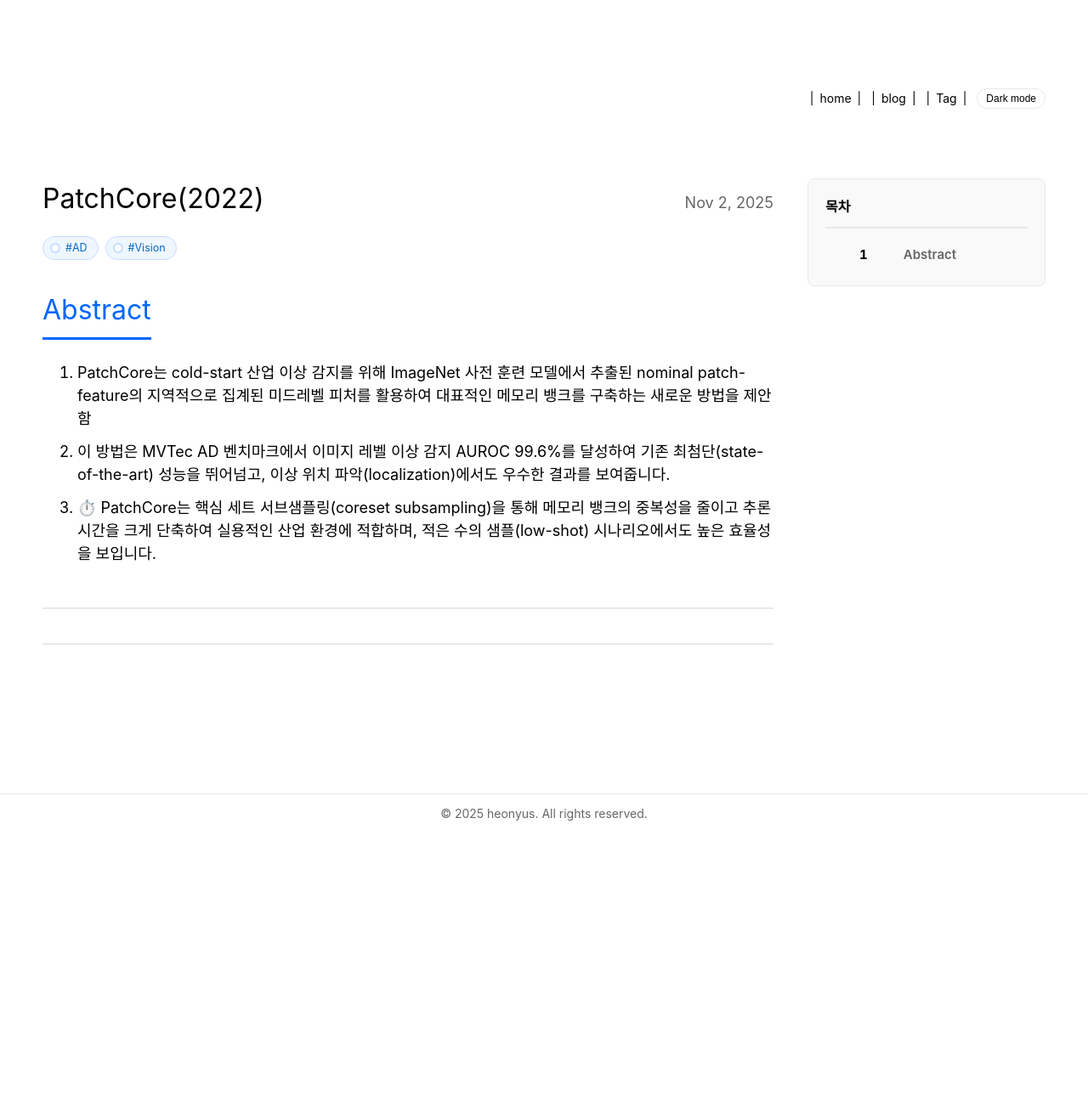
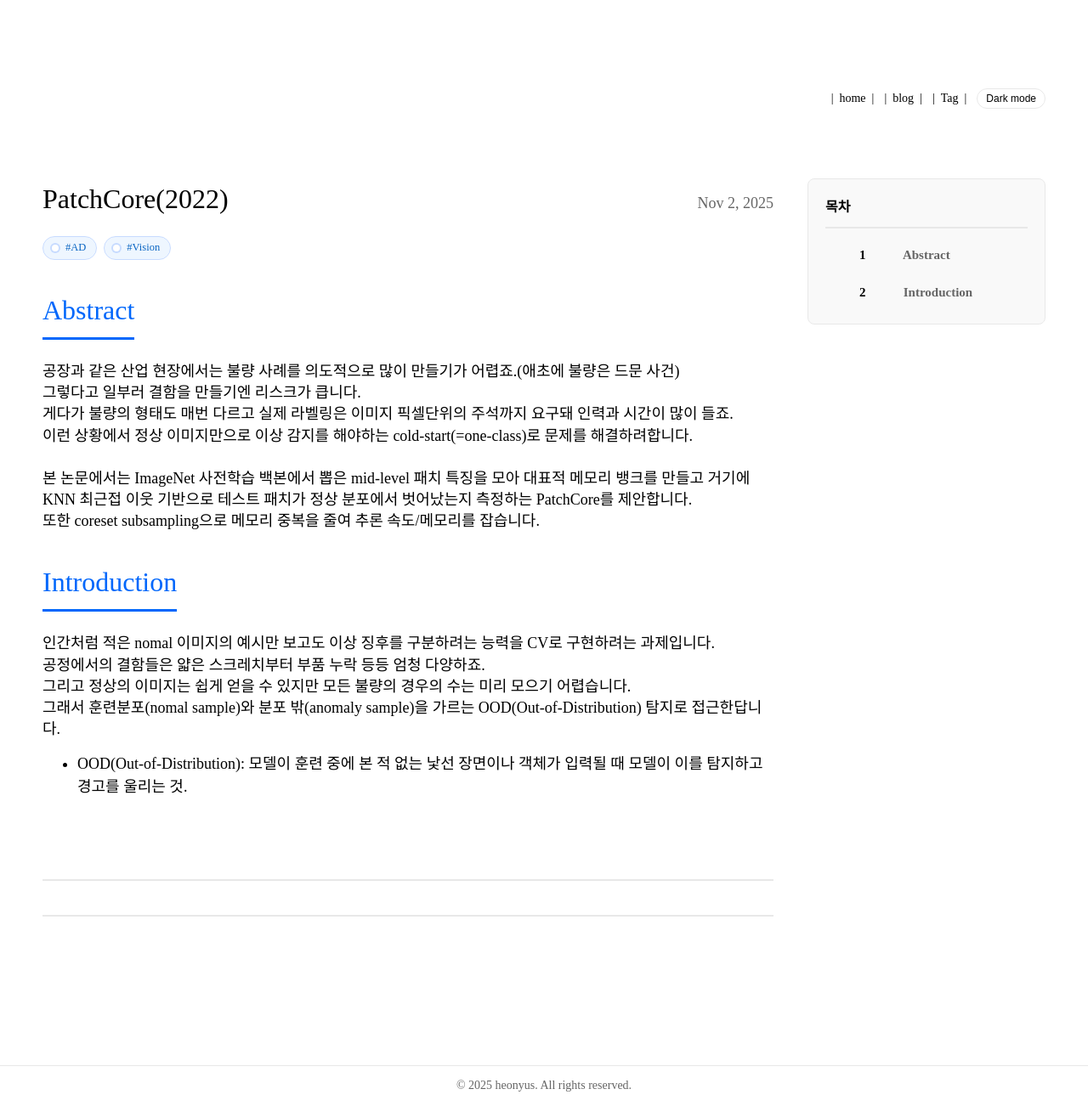
Before and after one commit to heonyus/heonyus.github.io, a Jekyll site: the page built from _posts/2025-11-02-PatchCore.md, in a window 1280 px wide. Shown: the whole page at 85% size. Built offline with Jekyll 4.4.1, drawn with Linux system fonts in a browser that asks for light colours; some web fonts are replaced; before the commit the page ends 981 px from its top, so only the background shows below that.

Commit message:
Update font usage and enhance article styling for improved readability
- Replaced the font from Pretendard to BookkMyungjo for better visual appeal.
- Adjusted line-height and margin settings in article SCSS for improved text spacing.
- Added functionality to ensure proper spacing for list items following paragraphs in Markdown.

```diff
--- a/_includes/head.html
+++ b/_includes/head.html
@@ -4,9 +4,23 @@
   <meta name="viewport" content="width=device-width, initial-scale=1">
   <title>{% if page.title %}{{ page.title }} - {% endif %}{{ site.title }}</title>
   <meta name="description" content="{% if page.excerpt %}{{ page.excerpt | strip_html | strip_newlines | truncate: 160 }}{% else %}{{ site.description }}{% endif %}">
-  <!-- Web fonts: Pretendard for KR/EN clean reading -->
+  <!-- Web fonts: BookkMyungjo -->
   <link rel="preconnect" href="https://cdn.jsdelivr.net">
-  <link href="https://cdn.jsdelivr.net/npm/pretendard@1.3.9/dist/web/static/pretendard.css" rel="stylesheet">
+  <style>
+    @font-face {
+        font-family: 'BookkMyungjo';
+        src: url('https://cdn.jsdelivr.net/gh/projectnoonnu/noonfonts_2302@1.0/BookkMyungjo-Lt.woff2') format('woff2');
+        font-weight: 400;
+        font-display: swap;
+    }
+
+    @font-face {
+        font-family: 'BookkMyungjo';
+        src: url('https://cdn.jsdelivr.net/gh/projectnoonnu/noonfonts_2302@1.0/BookkMyungjo-Bd.woff2') format('woff2');
+        font-weight: 700;
+        font-display: swap;
+    }
+  </style>
   <!-- Optional mono for code when needed -->
   <link href='https://fonts.googleapis.com/css?family=Roboto+Mono' rel='stylesheet' type='text/css'>
   <link rel="stylesheet" href="{{ "/css/main.css" | prepend: site.baseurl }}">
--- a/_plugins/markdown_spacing.rb
+++ b/_plugins/markdown_spacing.rb
@@ -63,6 +63,16 @@ module MdSpacing
         end
       end
 
+      # ensure list items start a fresh block (so they parse as lists even
+      # when immediately following a paragraph without a blank line)
+      # Matches: - item, * item, 1. item, etc.
+      if line =~ /^\s*[-*+]\s+/ || line =~ /^\s*\d+\.\s+/
+        # if the previous emitted line isn't blank and isn't a list item, insert a blank
+        if new_lines.any? && new_lines.last !~ /^\s*$/ && new_lines.last !~ /^\s*[-*+]\s+/ && new_lines.last !~ /^\s*\d+\.\s+/
+          new_lines << ""
+        end
+      end
+
       new_lines << line
     end
 
--- a/_posts/2025-11-02-PatchCore.md
+++ b/_posts/2025-11-02-PatchCore.md
@@ -8,6 +8,18 @@ tags:
   - Vision
 ---
 # Abstract
-1. PatchCore는 cold-start 산업 이상 감지를 위해 ImageNet 사전 훈련 모델에서 추출된 nominal patch-feature의 지역적으로 집계된 미드레벨 피처를 활용하여 대표적인 메모리 뱅크를 구축하는 새로운 방법을 제안함
-2. 이 방법은 MVTec AD 벤치마크에서 이미지 레벨 이상 감지 AUROC 99.6%를 달성하여 기존 최첨단(state-of-the-art) 성능을 뛰어넘고, 이상 위치 파악(localization)에서도 우수한 결과를 보여줍니다.
-3. ⏱️ PatchCore는 핵심 세트 서브샘플링(coreset subsampling)을 통해 메모리 뱅크의 중복성을 줄이고 추론 시간을 크게 단축하여 실용적인 산업 환경에 적합하며, 적은 수의 샘플(low-shot) 시나리오에서도 높은 효율성을 보입니다.
+공장과 같은 산업 현장에서는 불량 사례를 의도적으로 많이 만들기가 어렵죠.(애초에 불량은 드문 사건)
+그렇다고 일부러 결함을 만들기엔 리스크가 큽니다.
+게다가 불량의 형태도 매번 다르고 실제 라벨링은 이미지 픽셀단위의 주석까지 요구돼 인력과 시간이 많이 들죠.
+이런 상황에서 정상 이미지만으로 이상 감지를 해야하는 cold-start(=one-class)로 문제를 해결하려합니다.
+
+본 논문에서는 ImageNet 사전학습 백본에서 뽑은 mid-level 패치 특징을 모아 대표적 메모리 뱅크를 만들고 거기에 KNN 최근접 이웃 기반으로 테스트 패치가 정상 분포에서 벗어났는지 측정하는 PatchCore를 제안합니다.
+또한 coreset subsampling으로 메모리 중복을 줄여 추론 속도/메모리를 잡습니다.
+
+# Introduction
+인간처럼 적은 nomal 이미지의 예시만 보고도 이상 징후를 구분하려는 능력을 CV로 구현하려는 과제입니다.
+공정에서의 결함들은 얇은 스크레치부터 부품 누락 등등 엄청 다양하죠.
+그리고 정상의 이미지는 쉽게 얻을 수 있지만 모든 불량의 경우의 수는 미리 모으기 어렵습니다.
+그래서 훈련분포(nomal sample)와 분포 밖(anomaly sample)을 가르는 OOD(Out-of-Distribution) 탐지로 접근한답니다.
+
+- OOD(Out-of-Distribution): 모델이 훈련 중에 본 적 없는 낯선 장면이나 객체가 입력될 때 모델이 이를 탐지하고 경고를 울리는 것.
--- a/_sass/components/_article.scss
+++ b/_sass/components/_article.scss
@@ -116,8 +116,14 @@
     }
 
     p {
-        line-height: 1.9; // 문단 행간 소폭 축소
-        margin-bottom: 1.4rem; // 문단 간격 축소
+        line-height: 1.4;
+        margin-bottom: 2.5rem;
+    }
+
+    // 문단 바로 뒤에 오는 리스트도 불릿이 표시되도록
+    p + ul,
+    p + ol {
+        margin-top: -1rem; // 문단과 리스트 간 간격 조정
     }
 
     li {
--- a/_sass/helpers/_mixins.scss
+++ b/_sass/helpers/_mixins.scss
@@ -16,9 +16,8 @@
 
 // Font families
 @mixin ff--sans-serif($font-weight: normal) {
-    font-family: 'Pretendard', -apple-system, BlinkMacSystemFont, 'Segoe UI',
-      Roboto, 'Apple SD Gothic Neo', 'Noto Sans KR', 'Malgun Gothic',
-      'Helvetica Neue', Arial, sans-serif;
+    font-family: 'BookkMyungjo', 'Apple SD Gothic Neo', 'Malgun Gothic',
+      'Nanum Gothic', 'Noto Sans KR', serif;
     font-weight: $font-weight;
 }
 
```
